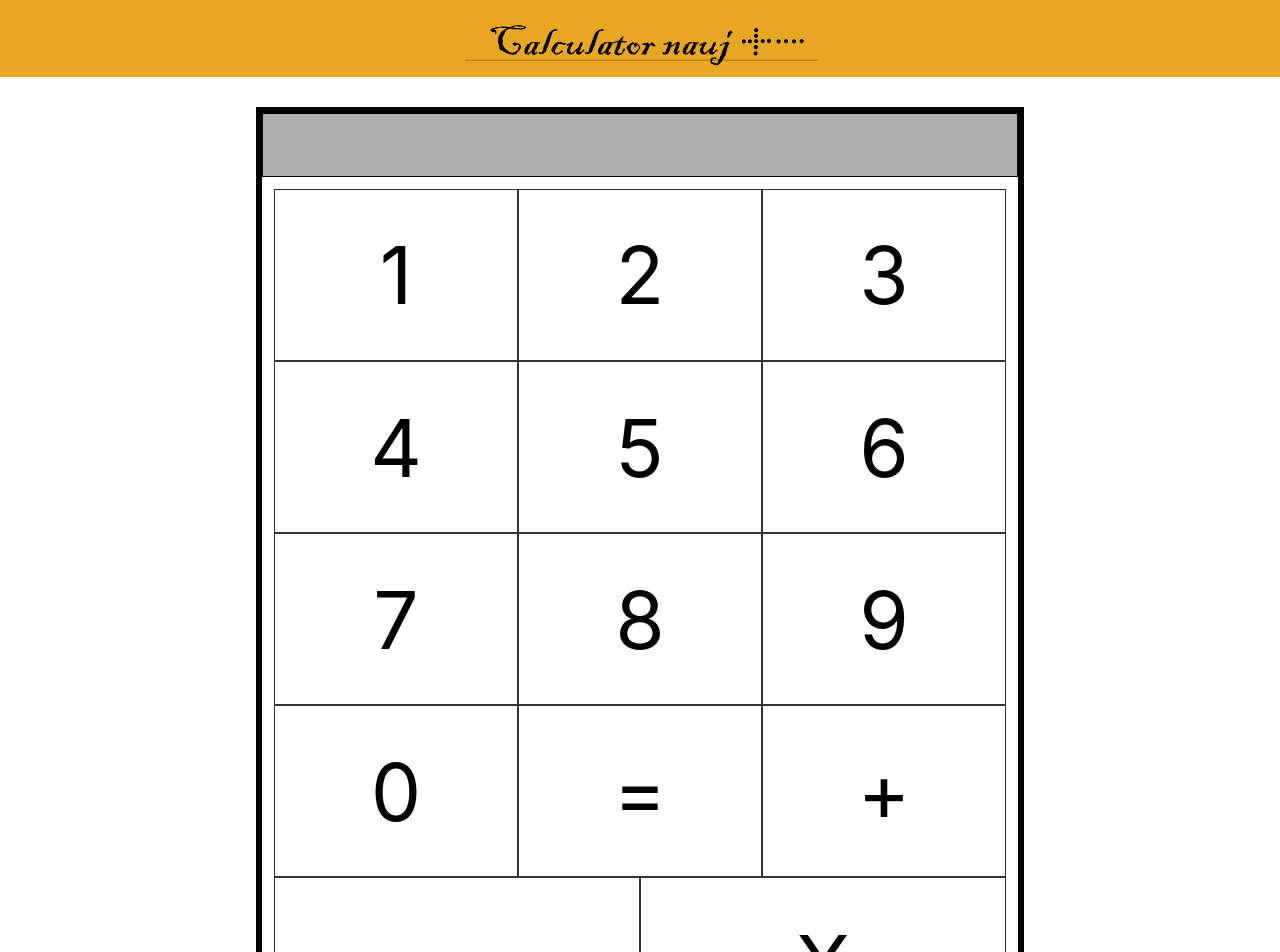
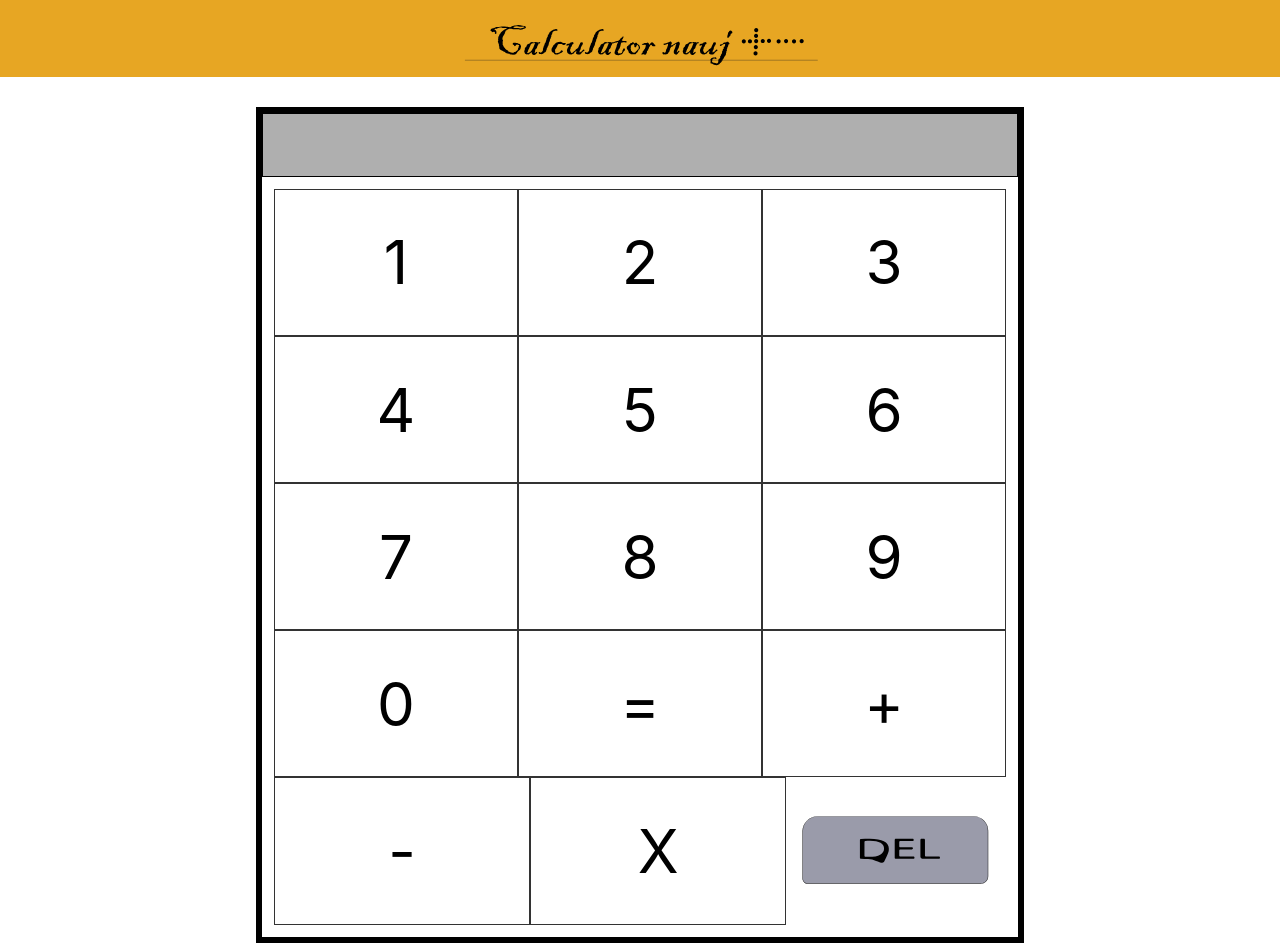
Before and after one commit to juanpabloct/Calculator-react, a React (Create React App) app: page / in a window 1280 px wide. Shown: the top 952 px of the page. Built offline with nearby package versions, Linux system fonts and the light colour scheme.

Commit message:
Se adapto mejor el tamño de los numeros a la pantalla

```diff
--- a/src/components/calculadora/calculadora.css
+++ b/src/components/calculadora/calculadora.css
@@ -35,14 +35,14 @@
   background-color: rgb(48, 42, 42);
 }
 #eliminar {
-  width: 40%;
+  width: 30%;
 }
 @media (min-width: 1000px) {
   .grid {
-    font-size: 80px;
+    font-size: 60px;
   }
   .pantalla {
-    font-size: 60px;
+    font-size: 40px;
   }
 }
 @media (max-width: 300px) {
```
